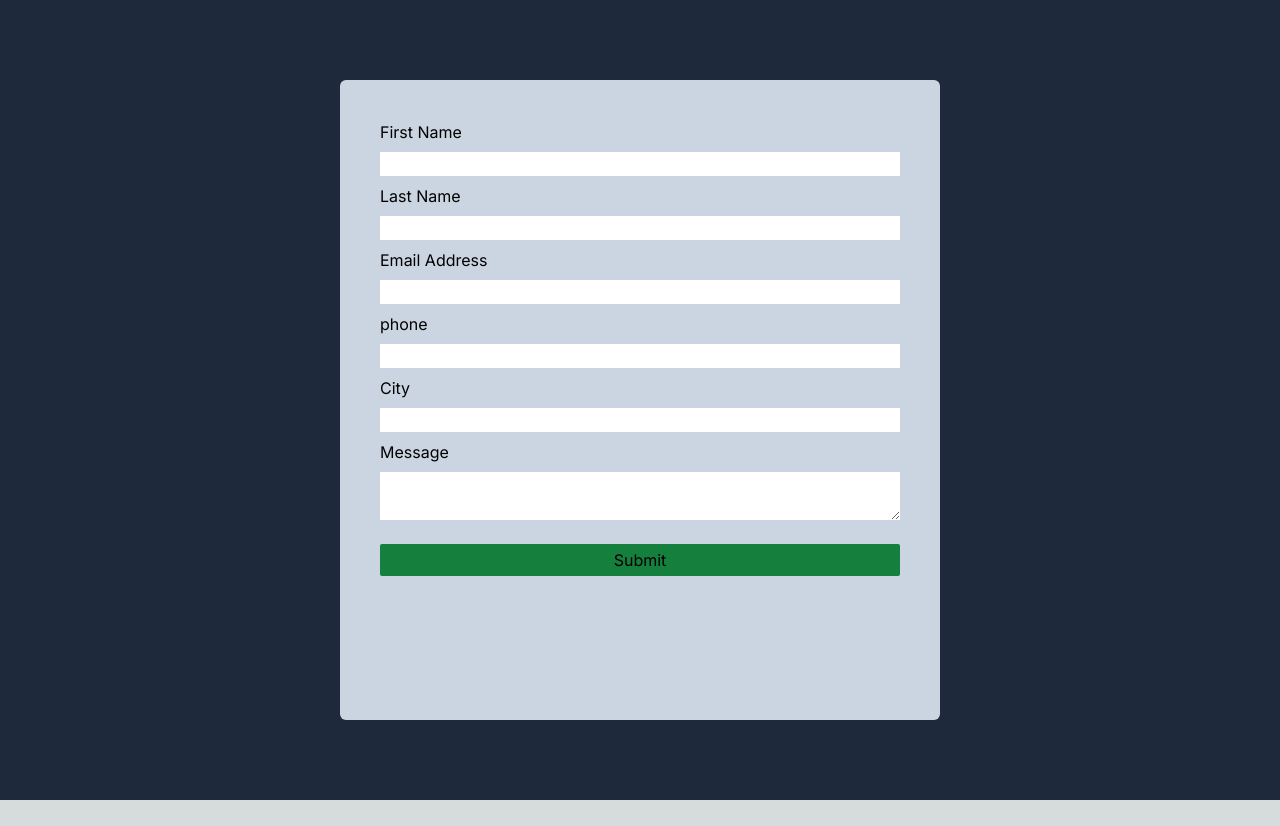
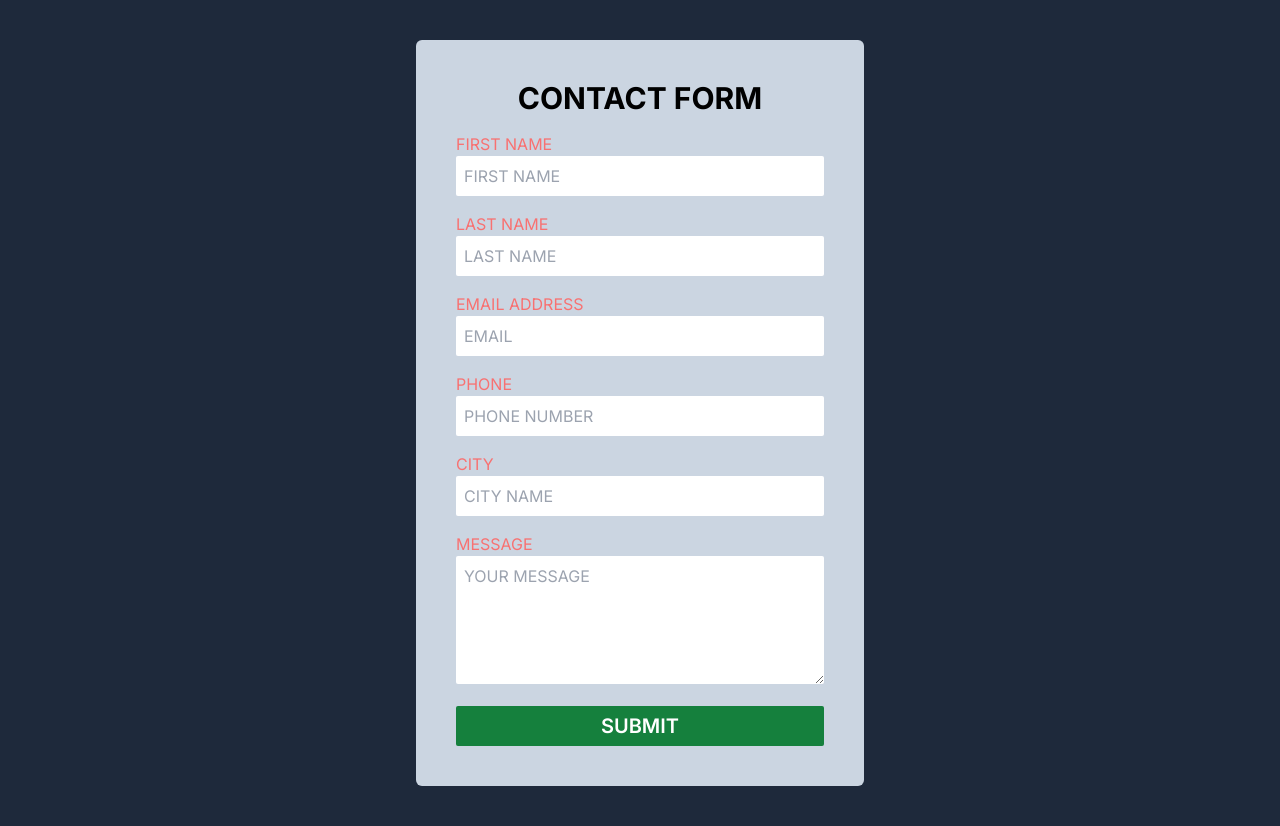
Before and after one commit to SattyamSamania/Contact-Form-formik, a Next.js app: page / in a window 1280 px wide. Before the commit the page ends 800 px from the top, so only its background shows below. Built offline with nearby package versions, Linux system fonts and the light colour scheme.

Commit message:
Update page.js

```diff
--- a/app/page.js
+++ b/app/page.js
@@ -1,79 +1,116 @@
 'use client'
 
-import Image from 'next/image'
-import { useFormik } from 'formik'
+import Image from 'next/image';
+import { useFormik } from 'formik';
 
 export default function Home() {
-
-
   const formik = useFormik({
     initialValues: {
       firstName: '',
       lastName: '',
-
       email: '',
       phone: '',
       city: '',
-      Message: '',
+      message: '', // Changed to lowercase 'message' to match the state
     },
-    onSubmit: values => {
+    onSubmit: (values) => {
       alert(JSON.stringify(values, null, 2));
     },
   });
+
   return (
-    <main className="flex min-h-screen flex-col items-center  bg-slate-800 p-20">
-     <div className='w-[600px] flex-1 rounded-md overflow-hidden  justify-center h-auto bg-slate-300 '>
-     <form  onSubmit={formik.handleSubmit}
-     className='flex flex-col flex-nowrap p-10 gap-2 rounded-sm'>
-       <label htmlFor="firstName">First Name </label>
+    <main className="flex min-h-screen items-center justify-center bg-slate-800 p-5 sm:p-10">
+      <div className="w-full sm:max-w-md bg-slate-300 rounded-md overflow-hidden">
+        <form onSubmit={formik.handleSubmit} className="p-5 sm:p-10 space-y-4  ">
+          <h1 className="font-bold text-3xl uppercase text-center space-y-3">Contact Form</h1>
+
+
+         <div> <label className="uppercase text-red-400  " htmlFor="firstName">
+            First Name
+          </label>
           <input
             name="firstName"
             type="text"
             onChange={formik.handleChange}
             value={formik.values.firstName}
+            className="rounded-sm p-2 w-full uppercase "
+            placeholder="First Name"
           />
-       <label htmlFor="lastName">Last Name</label>
+          </div>
+          <div>
+          <label className="uppercase text-red-400" htmlFor="lastName">
+            Last Name
+          </label>
           <input
             name="lastName"
             type="text"
             onChange={formik.handleChange}
             value={formik.values.lastName}
+            className="rounded-sm p-2 w-full uppercase"
+            placeholder="Last Name"
           />
-       <label htmlFor="email">Email Address</label>
+          </div>
+          <div>
+          <label className="uppercase text-red-400" htmlFor="email">
+            Email Address
+          </label>
           <input
             id="email"
             name="email"
             type="email"
             onChange={formik.handleChange}
             value={formik.values.email}
+            className="rounded-sm p-2 w-full uppercase"
+            placeholder="Email"
           />
-       <label htmlFor="phone">phone</label>
+          </div>
+          <div>
+          <label className="uppercase text-red-400" htmlFor="phone">
+            Phone
+          </label>
           <input
             name="phone"
             type="tel"
             onChange={formik.handleChange}
             value={formik.values.phone}
+            className="rounded-sm p-2 w-full uppercase"
+            placeholder="Phone Number"
           />
-       <label htmlFor="city">City</label>
+          </div>
+          <div>
+          <label className="uppercase text-red-400" htmlFor="city">
+            City
+          </label>
           <input
             name="city"
             type="text"
             onChange={formik.handleChange}
-         value={formik.values.text}
+            value={formik.values.city}
+            className="rounded-sm p-2 w-full uppercase"
+            placeholder="City Name"
           />
-       <label htmlFor="message">Message</label>
+          </div>
+          <div>
+          <label className="uppercase text-red-400" htmlFor="message">
+            Message
+          </label>
           <textarea
             name="message"
             type="text"
             onChange={formik.handleChange}
-         value={formik.values.Message}
+            value={formik.values.message}
+            className="rounded-sm p-2 min-h-32 w-full uppercase"
+            placeholder="Your Message"
           />
-
+          </div>
           <button
-       className='bg-green-700 h-8 rounded-sm mt-4'
-       type="submit">Submit</button>
+            className="bg-green-700 h-10 text-white uppercase text-xl font-semibold rounded-sm w-full"
+            type="submit"
+          >
+            Submit
+          </button>
         </form>
       </div>
     </main>
-  )
+  );
 }
```
Lines whose indentation alone changed are shown as unchanged.
